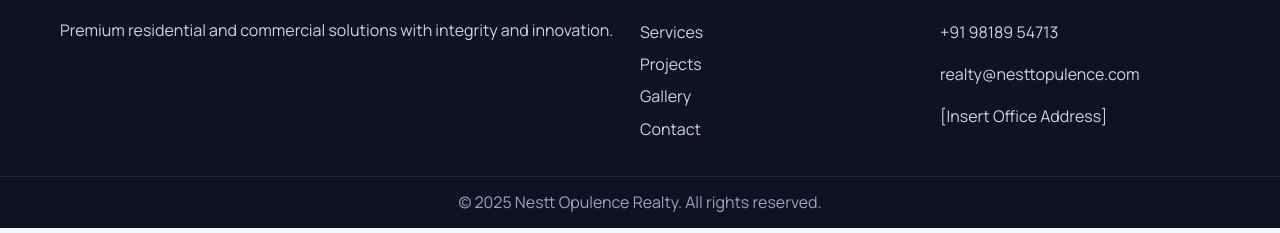
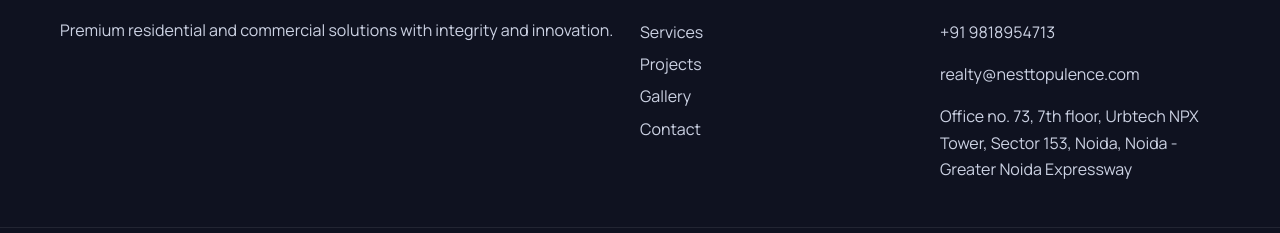
Before and after one commit to Hemant493/nestt-opulence-realty, a plain HTML site: page index.html in a window 1280 px wide. Shown: the part 4844-5077 px from the top of the page. Drawn offline with nearby package versions, Linux system fonts and the light colour scheme.

Commit message:
Update index.html

```diff
--- a/index.html
+++ b/index.html
@@ -211,9 +211,9 @@
     </div>
     <div class="ftr__col">
       <h4>Contact</h4>
-      <p>+91 98189 54713</p>
+      <p>+91 9818954713</p>
       <p>realty@nesttopulence.com</p>
-      <p>[Insert Office Address]</p>
+      <p> Office no. 73, 7th floor, Urbtech NPX Tower, Sector 153, Noida, Noida - Greater Noida Expressway</p>
     </div>
   </div>
   <div class="ftr__bottom">© 2025 Nestt Opulence Realty. All rights reserved.</div>
```
